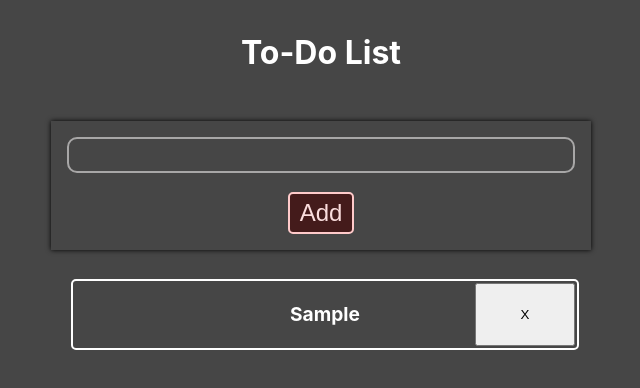
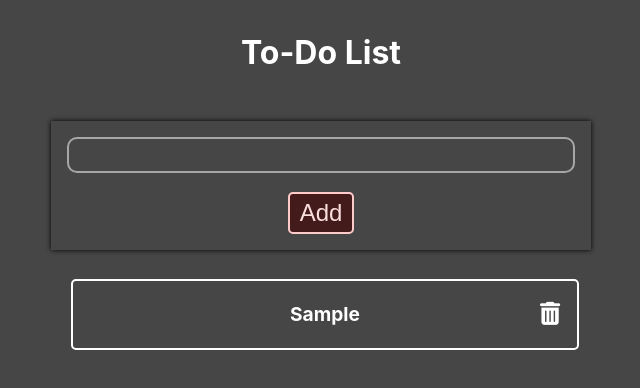
Before and after one commit to kailash360/React-To-Do-List, a React (Create React App) app: page / in a window 1280 px wide. Both pictures are taken after typing "Sample" into the empty fields and a click on the button "Add". Shown: the top 388 px of the page, without its empty margins (319-959 px from the left). Built offline with nearby package versions, Linux system fonts and the light colour scheme.

Commit message:
Added delete icon

```diff
--- a/src/components/row.js
+++ b/src/components/row.js
@@ -9,7 +9,7 @@ function Row ({task,update_list,key}){
             <p>{task}</p>
             <button type="button" onClick={()=>{
                 update_list(task)
-                }}>X</button>
+                }}><i class="fas fa-trash-alt"></i></button>
         </div>
     </>
     )
--- a/src/static/row.css
+++ b/src/static/row.css
@@ -5,7 +5,7 @@
      background-color: transparent;
      margin-top: 10px;
      display: grid;
-     grid-template-columns: 80% 20%;
+     grid-template-columns: 90% 10%;
      border: 2px solid white;
      border-radius: 5px;
  }
@@ -14,3 +14,14 @@
      width: inherit;
      background-color: transparent;
  }
+
+ .row button {
+     height: fit-content;
+     width: fit-content;
+     margin: auto;
+     font-size: 1.2em;
+     color: white;
+     background-color: transparent;
+     outline: none;
+     border: none;
+ }
```
